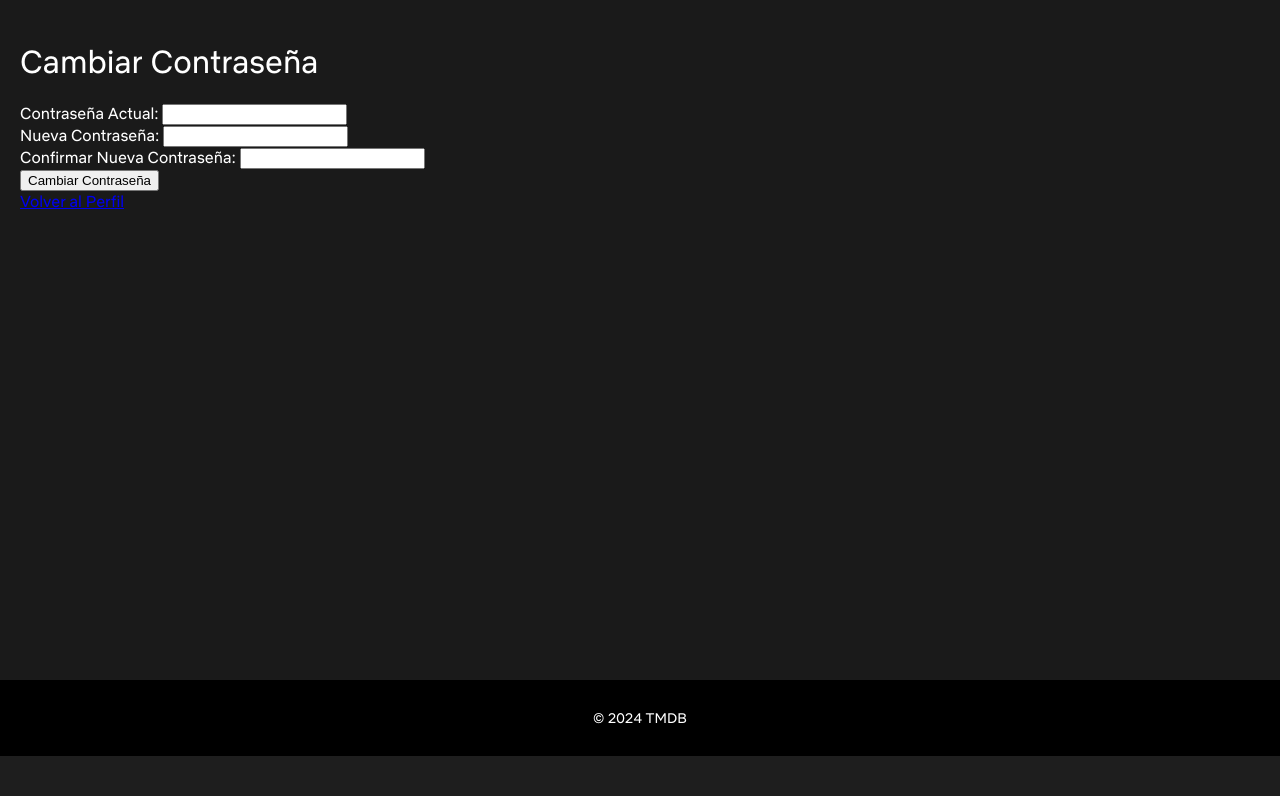
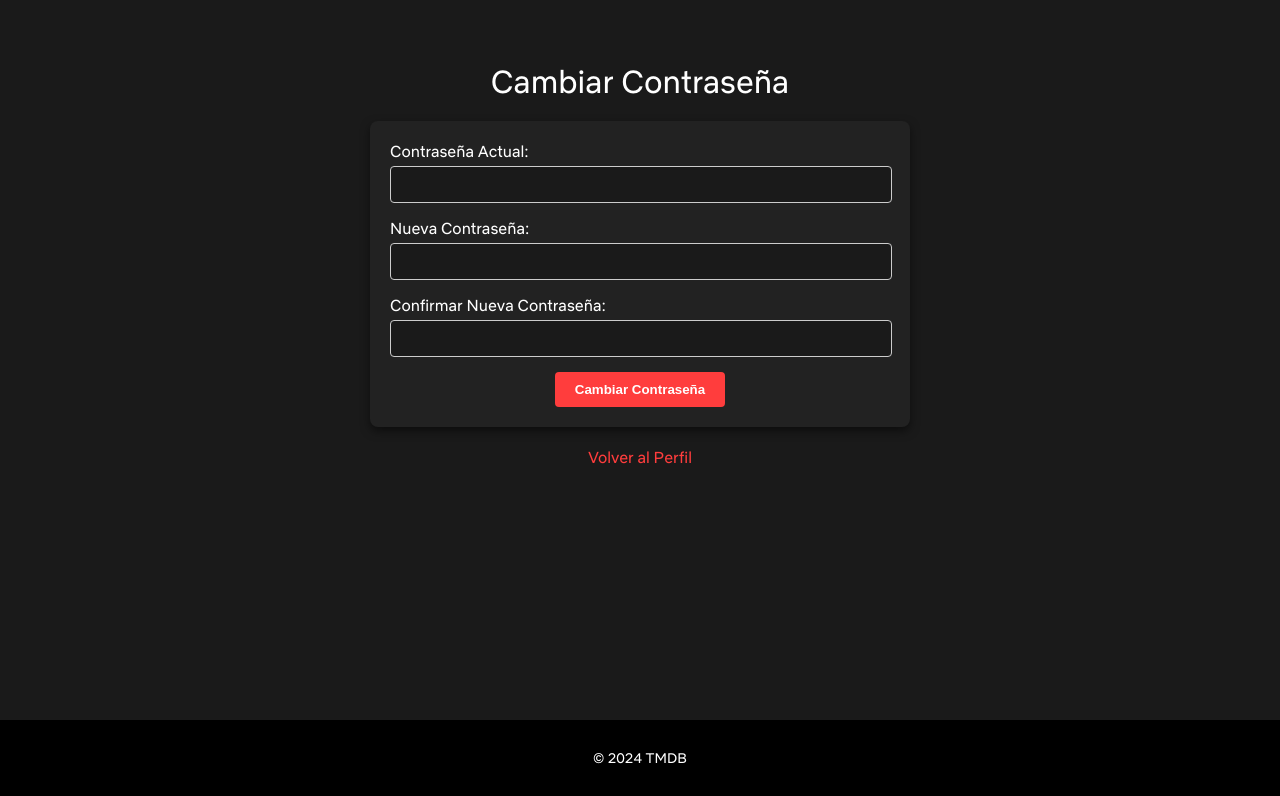
Before and after one commit to mgonzalz/doo_TMDB, a Django app: page /auth/change-password/ in a window 1280 px wide. Shown: the part 67-863 px from the top of the page. Before the commit the page ends 823 px from the top, so only its background shows below. Run offline with Django 5.2, Linux system fonts and the light colour scheme; a user stored in the database is signed in.

Commit message:
edición `change_password.html`

```diff
--- a/netflix/authentication/templates/authentication/change_password.html
+++ b/netflix/authentication/templates/authentication/change_password.html
@@ -1,25 +1,35 @@
 {% extends 'streaming/base.html' %}
+{% load static %}
 {% block title %}Cambiar Contraseña{% endblock %}
 
 {% block content %}
-<h1>Cambiar Contraseña</h1>
+<main class="movie-list-container">
+    <h1 class="section-title">Cambiar Contraseña</h1>
     {% if status == 'error' %}
         <p class="error-message">La contraseña actual es incorrecta o las contraseñas no coinciden.</p>
     {% elif status == 'ok' %}
         <p class="success-message">¡Contraseña cambiada exitosamente!</p>
     {% endif %}
-<form method="post">
+    <form method="post" class="password-form">
         {% csrf_token %}
+        <div class="form-group">
             <label for="current_password">Contraseña Actual:</label>
-    <input type="password" id="current_password" name="current_password" required>
-    <br>
+            <input type="password" id="current_password" name="current_password" required maxlength="50">
+        </div>
+        <div class="form-group">
             <label for="new_password">Nueva Contraseña:</label>
-    <input type="password" id="new_password" name="new_password" required>
-    <br>
+            <input type="password" id="new_password" name="new_password" required maxlength="50">
+        </div>
+        <div class="form-group">
             <label for="confirm_password">Confirmar Nueva Contraseña:</label>
-    <input type="password" id="confirm_password" name="confirm_password" required>
-    <br>
-    <button type="submit">Cambiar Contraseña</button>
+            <input type="password" id="confirm_password" name="confirm_password" required maxlength="50">
+        </div>
+        <div class="form-actions">
+            <button type="submit" class="btn">Cambiar Contraseña</button>
+        </div>
     </form>
-<a href="{% url 'edit_profile' %}">Volver al Perfil</a>
+    <div class="profile-links">
+        <p><a href="{% url 'edit_profile' %}" class="action-link">Volver al Perfil</a></p>
+    </div>
+</main>
 {% endblock %}
--- /dev/null
+++ b/netflix/streaming/static/streaming/css/authentication.css
@@ -0,0 +1,73 @@
+.password-form {
+    max-width: 500px;
+    margin: 0 auto;
+    background-color: #222;
+    padding: 20px;
+    border-radius: 8px;
+    box-shadow: 0 4px 10px rgba(0, 0, 0, 0.5);
+}
+
+.form-group {
+    margin-bottom: 15px;
+}
+
+.form-group label {
+    display: block;
+    margin-bottom: 5px;
+    color: white;
+}
+
+.form-group input {
+    width: calc(100% - 20px); /* Adjust for padding */
+    padding: 10px;
+    border: 1px solid #ccc;
+    border-radius: 4px;
+    background-color: #1a1a1a;
+    color: white;
+}
+
+.form-actions {
+    text-align: center;
+}
+
+.btn {
+    padding: 10px 20px;
+    background-color: #ff3d3d;
+    color: white;
+    border: none;
+    border-radius: 4px;
+    cursor: pointer;
+    font-weight: bold;
+    transition: background-color 0.3s ease;
+}
+
+.btn:hover {
+    background-color: #e63232;
+}
+
+.profile-links {
+    text-align: center;
+    margin-top: 20px;
+}
+
+.profile-links a {
+    color: #ff3d3d;
+    text-decoration: none;
+    font-weight: bold;
+}
+
+.profile-links a:hover {
+    text-decoration: underline;
+}
+
+.error-message {
+    color: #ff3d3d;
+    text-align: center;
+    margin-bottom: 15px;
+}
+
+.success-message {
+    color: green;
+    text-align: center;
+    margin-bottom: 15px;
+}
--- a/netflix/streaming/templates/streaming/base.html
+++ b/netflix/streaming/templates/streaming/base.html
@@ -6,6 +6,7 @@
     <meta name="viewport" content="width=device-width, initial-scale=1.0">
     <title>TMDB | {% block title %}{% endblock %}</title>
     <link rel="stylesheet" href="{% static 'streaming/css/styles.css' %}">
+    <link rel="stylesheet" href="{% static 'streaming/css/authentication.css' %}">
 </head>
 <body>
     <header>
```
Also changed, not shown: netflix/db.sqlite3. Lines whose indentation alone changed are shown as unchanged.
